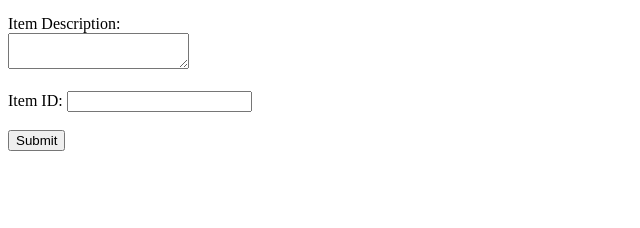
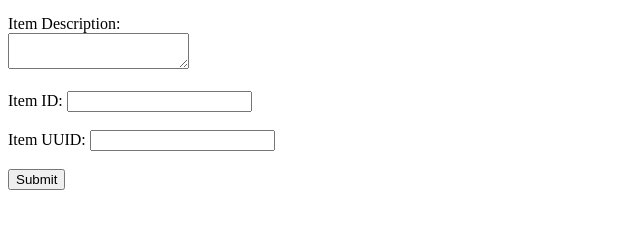
Before and after one commit to pradeepdhanave/Devops-Learning, a plain HTML site: page templates/todo.html in a window 1280 px wide. Shown: the part 122-350 px from the top of the page, without its empty margins (0-640 px from the left). Drawn offline with Linux system fonts and the light colour scheme.

Commit message:
Add Item UUID field to To-Do form

```diff
--- a/templates/todo.html
+++ b/templates/todo.html
@@ -15,6 +15,9 @@
         <label for="itemId">Item ID:</label>
         <input type="text" id="itemId" name="itemId" required><br><br>
 
+         <label for="itemUuid">Item UUID:</label>
+         <input type="text" id="itemUuid" name="itemUuid" required><br><br>
+
         <button type="submit">Submit</button>
     </form>
 </body>
```
